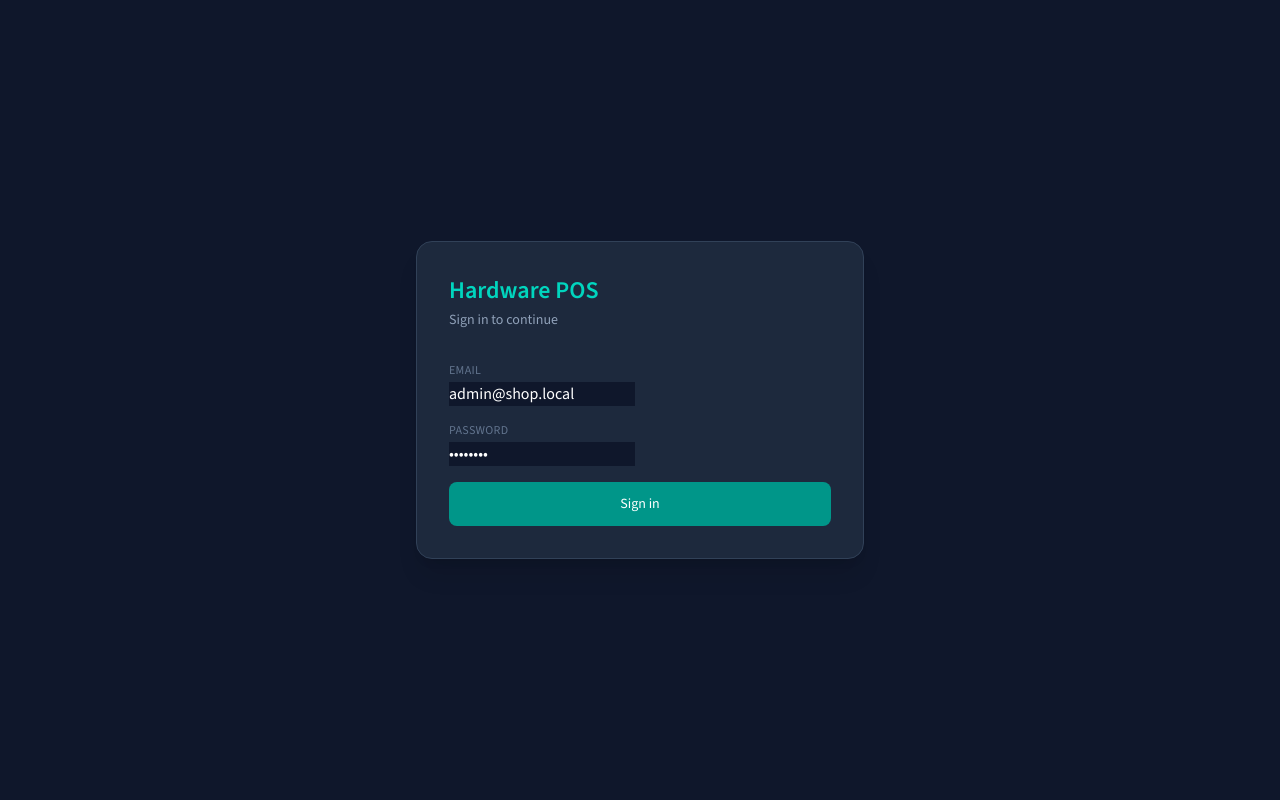
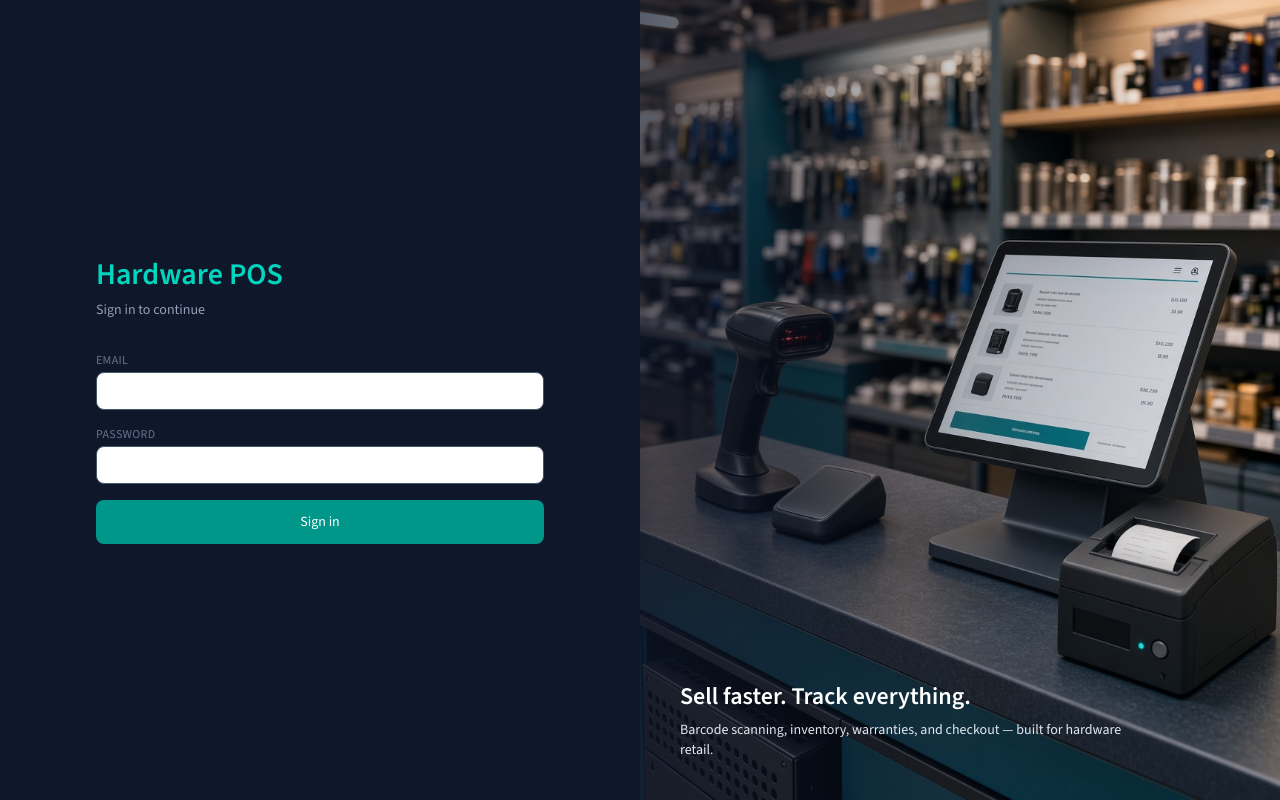
Before and after one commit to mehedimohammad213/pos, a Next.js app in the folder frontend/: page /login in a window 1280 px wide. Built offline with nearby package versions, Linux system fonts and the light colour scheme; no server answers.

Commit message:
Add login image and enhance login page layout
- Introduced a new login image for the login page.
- Updated the layout of the login form to improve user experience, including responsive design adjustments.
- Enhanced styling of input fields and buttons for better visual consistency.

```diff
--- a/frontend/src/app/login/page.tsx
+++ b/frontend/src/app/login/page.tsx
@@ -2,6 +2,7 @@
 
 import { useRouter, useSearchParams } from "next/navigation";
 import { FormEvent, useEffect, useState, Suspense } from "react";
+import Image from "next/image";
 import { useAuth } from "@/lib/auth";
 import { Alert, Btn, Field, Input } from "@/components/ui";
 
@@ -36,8 +37,36 @@ function LoginForm() {
   }
 
   return (
-    <div className="flex min-h-screen items-center justify-center bg-slate-900 px-4">
-      <LoginPanel onSubmit={onSubmit} email={email} password={password} error={error} busy={busy} setEmail={setEmail} setPassword={setPassword} />
+    <div className="grid min-h-screen bg-slate-900 lg:grid-cols-2">
+      <div className="flex flex-col justify-center px-6 py-12 sm:px-10 lg:px-16 xl:px-24">
+        <LoginPanel
+          onSubmit={onSubmit}
+          email={email}
+          password={password}
+          error={error}
+          busy={busy}
+          setEmail={setEmail}
+          setPassword={setPassword}
+        />
+      </div>
+
+      <div className="relative hidden min-h-screen lg:block">
+        <Image
+          src="/login-pos.jpg"
+          alt="Hardware POS checkout counter with scanner and terminal"
+          fill
+          priority
+          className="object-cover"
+          sizes="50vw"
+        />
+        <div className="absolute inset-0 bg-gradient-to-l from-transparent via-slate-900/20 to-slate-900/70" />
+        <div className="absolute inset-x-0 bottom-0 p-10">
+          <p className="text-2xl font-semibold text-white">Sell faster. Track everything.</p>
+          <p className="mt-2 max-w-md text-sm text-slate-200">
+            Barcode scanning, inventory, warranties, and checkout — built for hardware retail.
+          </p>
+        </div>
+      </div>
     </div>
   );
 }
@@ -60,10 +89,10 @@ function LoginPanel({
   setPassword: (v: string) => void;
 }) {
   return (
-    <div className="w-full max-w-md rounded-2xl border border-slate-700 bg-slate-800 p-8 shadow-xl">
-      <h1 className="text-2xl font-semibold text-teal-400">Hardware POS</h1>
-      <p className="mt-1 text-sm text-slate-400">Sign in to continue</p>
-      <form onSubmit={onSubmit} className="mt-8 space-y-4">
+    <div className="mx-auto w-full max-w-md lg:mx-0">
+      <h1 className="text-3xl font-semibold text-teal-400">Hardware POS</h1>
+      <p className="mt-2 text-sm text-slate-400">Sign in to continue</p>
+      <form onSubmit={onSubmit} className="mt-8 flex w-full flex-col gap-4">
         {error ? <Alert tone="error">{error}</Alert> : null}
         <Field label="Email">
           <Input
@@ -72,7 +101,7 @@ function LoginPanel({
             onChange={(e) => setEmail(e.target.value)}
             required
             autoComplete="username"
-            className="border-slate-600 bg-slate-900 text-white"
+            className="w-full border-slate-600 bg-slate-800 text-white"
           />
         </Field>
         <Field label="Password">
@@ -82,7 +111,7 @@ function LoginPanel({
             onChange={(e) => setPassword(e.target.value)}
             required
             autoComplete="current-password"
-            className="border-slate-600 bg-slate-900 text-white"
+            className="w-full border-slate-600 bg-slate-800 text-white"
           />
         </Field>
         <Btn type="submit" disabled={busy} className="w-full py-3 text-base">
--- a/frontend/src/components/ui.tsx
+++ b/frontend/src/components/ui.tsx
@@ -41,13 +41,13 @@ export function Btn({
 }
 
 export const Input = forwardRef<HTMLInputElement, React.InputHTMLAttributes<HTMLInputElement>>(function Input(
-  props,
+  { className = "", ...props },
   ref
 ) {
   return (
     <input
       ref={ref}
-      className="w-full rounded-lg border border-slate-300 bg-white px-3 py-2 text-sm outline-none focus:border-teal-500 focus:ring-2 focus:ring-teal-500/20"
+      className={`w-full rounded-lg border border-slate-300 bg-white px-3 py-2 text-sm outline-none focus:border-teal-500 focus:ring-2 focus:ring-teal-500/20 ${className}`}
       {...props}
     />
   );
```
Also changed, not shown: frontend/public/login-pos.jpg (added).
